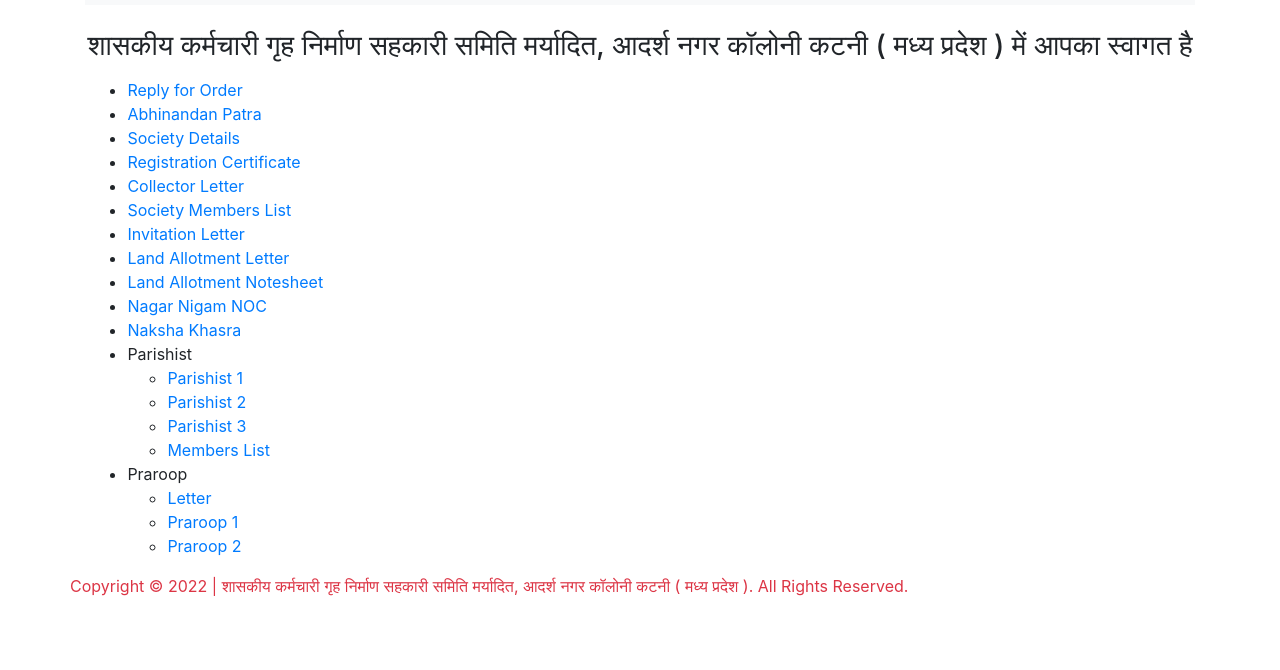
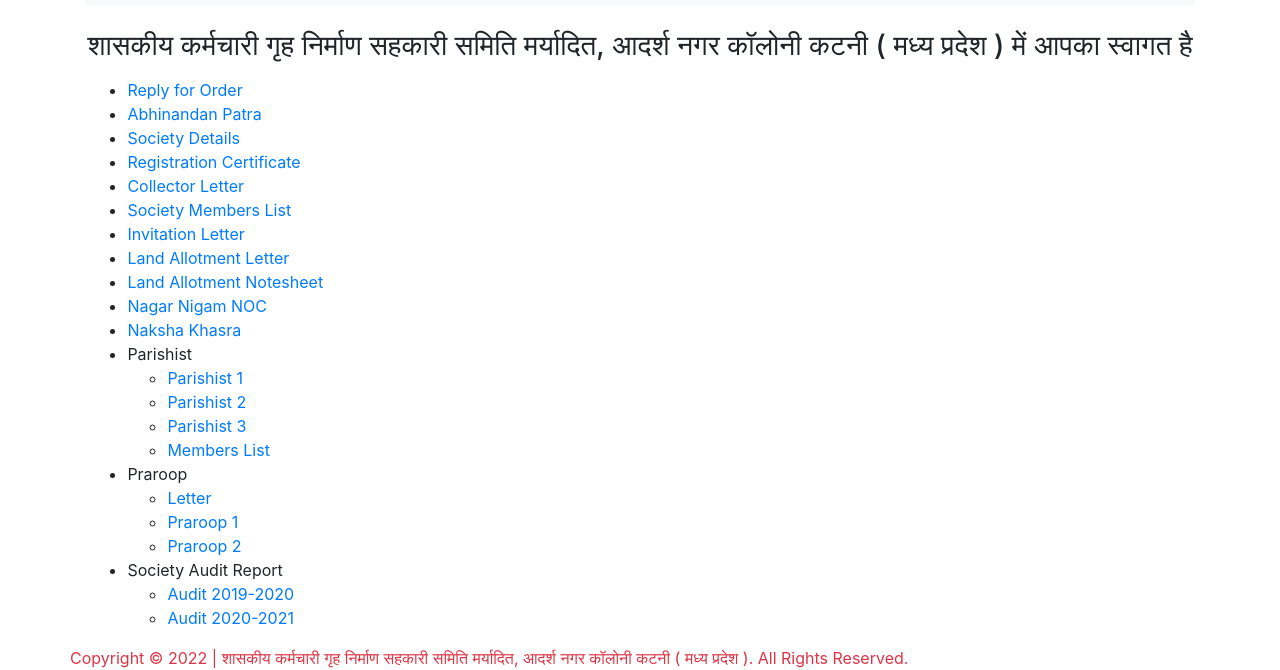
Before and after one commit to aadarshcolonykatni/aadarshcolonykatni.github.io, a plain HTML site: page documents.html in a window 1280 px wide. Shown: the part 234-904 px from the top of the page. Before the commit the page ends 832 px from the top, so only its background shows below. Drawn offline with nearby package versions, Linux system fonts and the light colour scheme.

Commit message:
audit reports

```diff
--- a/documents.html
+++ b/documents.html
@@ -86,6 +86,12 @@
                     <li><a href="pdf/praroop/praroop_1.pdf">Praroop 1</a></li>
                     <li><a href="pdf/praroop/praroop_2.pdf">Praroop 2</a></li>
                 </ul>
+            <li>Society Audit Report</li>
+                <ul>
+                  <li><a href="pdf/audit_2019_2020.pdf">Audit 2019-2020</a></li>
+                  <li><a href="pdf/audit_2020_2021.pdf">Audit 2020-2021</a></li>
+                </ul>
+
         </ul>
       </p>
 
```
Also changed, not shown: 2 other files.
